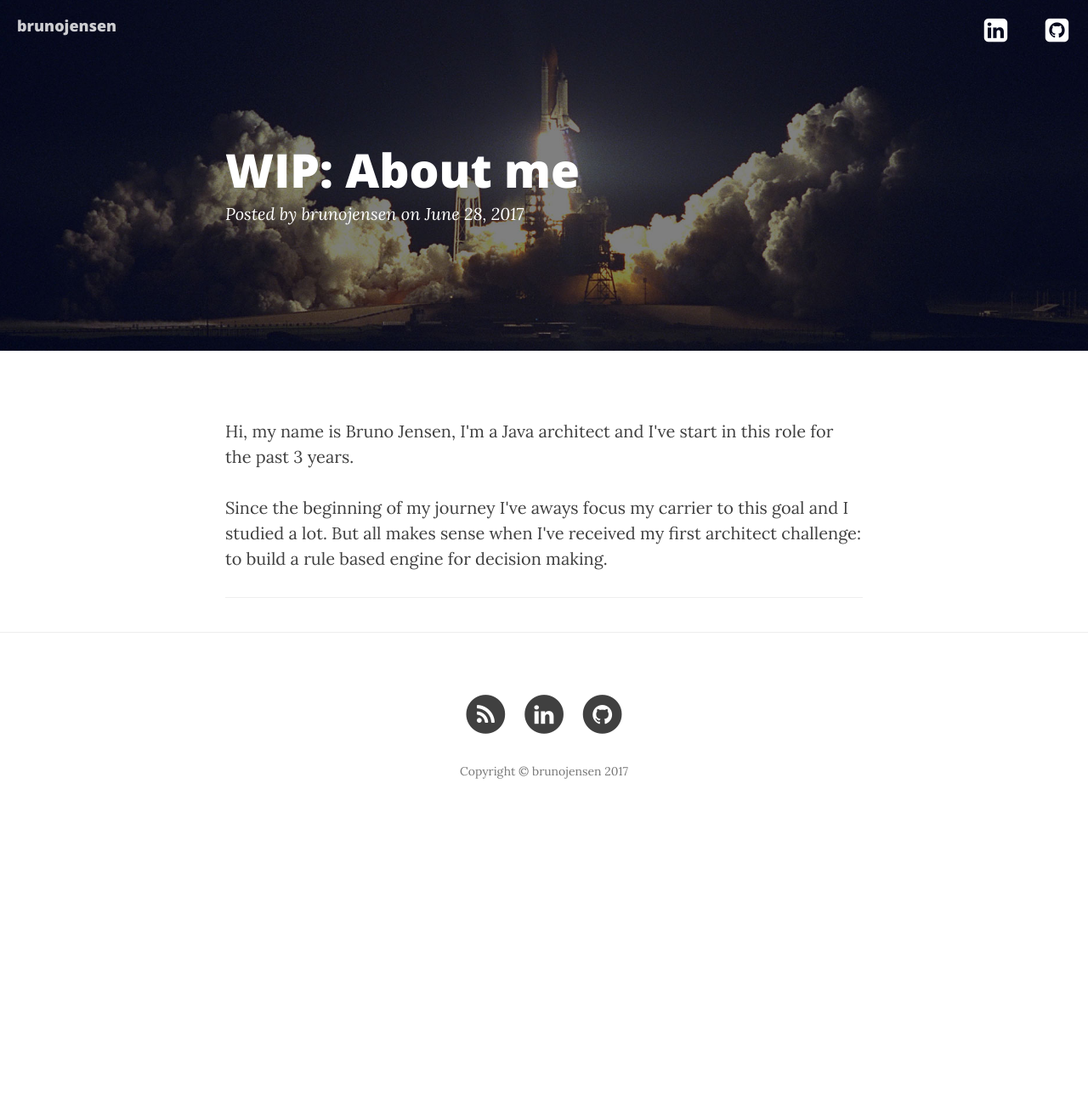
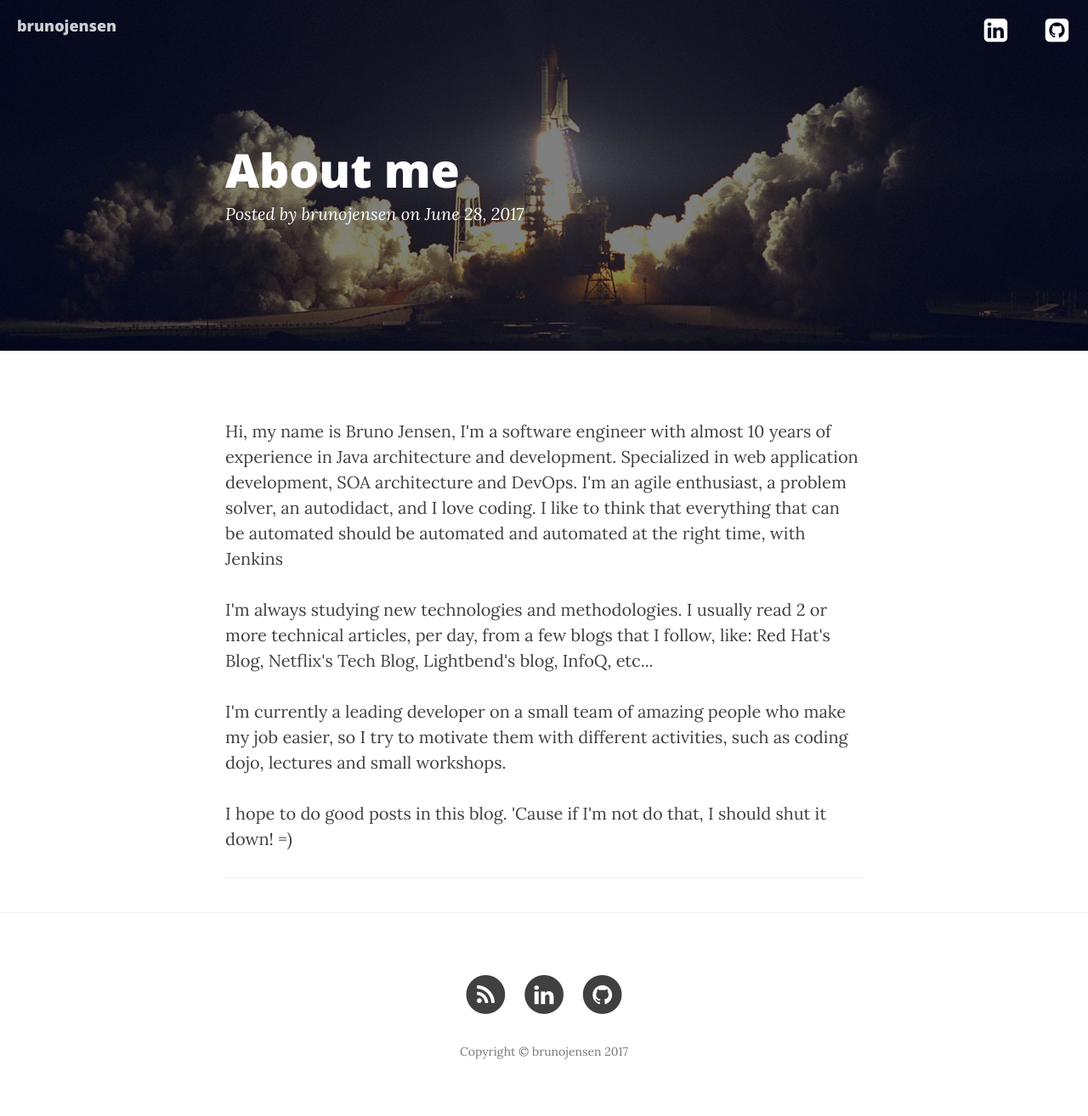
Before and after one commit to the-unknown-developer-podcast/the-unknown-developer-podcast.github.com, a Jekyll site: the page built from _posts/2017-11-18-about-me.markdown, in a window 1280 px wide. Shown: the whole page at 85% size. Built offline with Jekyll 4.4.1, drawn with Linux system fonts in a browser that asks for light colours; nearby versions of some CDN libraries; before the commit the page ends 984 px from its top, so only the background shows below that.

Commit message:
Update 2017-11-18-about-me.markdown

```diff
--- a/_posts/2017-11-18-about-me.markdown
+++ b/_posts/2017-11-18-about-me.markdown
@@ -1,10 +1,12 @@
 ---
 layout: post
-title: "WIP: About me"
+title: "About me"
 date: "2017-06-28 00:22:25"
 author: brunojensen
 header-img: img/post-bg-04.jpg
 ---
 
-<p>Hi, my name is Bruno Jensen, I'm a Java architect and I've start in this role for the past 3 years.</p>
-<p>Since the beginning of my journey I've aways focus my carrier to this goal and I studied a lot. But all makes sense when I've received my first architect challenge: to build a rule based engine for decision making.</p>
+<p>Hi, my name is Bruno Jensen, I'm a software engineer with almost 10 years of experience in Java architecture and development. Specialized in web application development, SOA architecture and DevOps. I'm an agile enthusiast, a problem solver, an autodidact, and I love coding. I like to think that everything that can be automated should be automated and automated at the right time, with Jenkins</p>
+<p>I'm always studying new technologies and methodologies. I usually read 2 or more technical articles, per day, from a few blogs that I follow, like: Red Hat's Blog, Netflix's Tech Blog, Lightbend's blog, InfoQ, etc...</p>
+<p>I'm currently a leading developer on a small team of amazing people who make my job easier, so I try to motivate them with different activities, such as coding dojo, lectures and small workshops.</p>
+<p>I hope to do good posts in this blog. 'Cause if I'm not do that, I should shut it down! =)</p>
```
